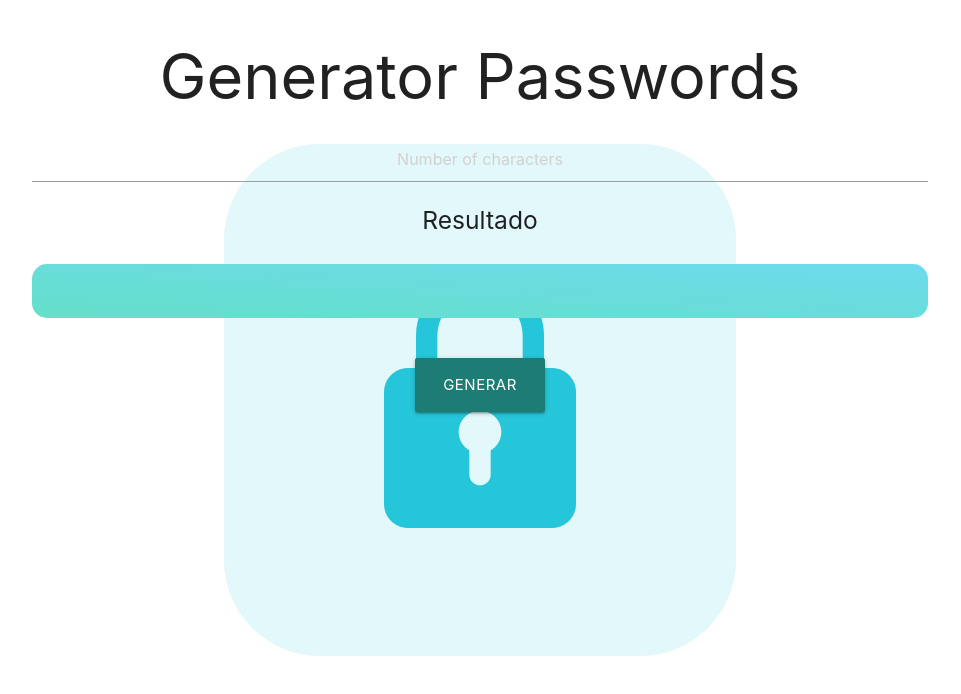
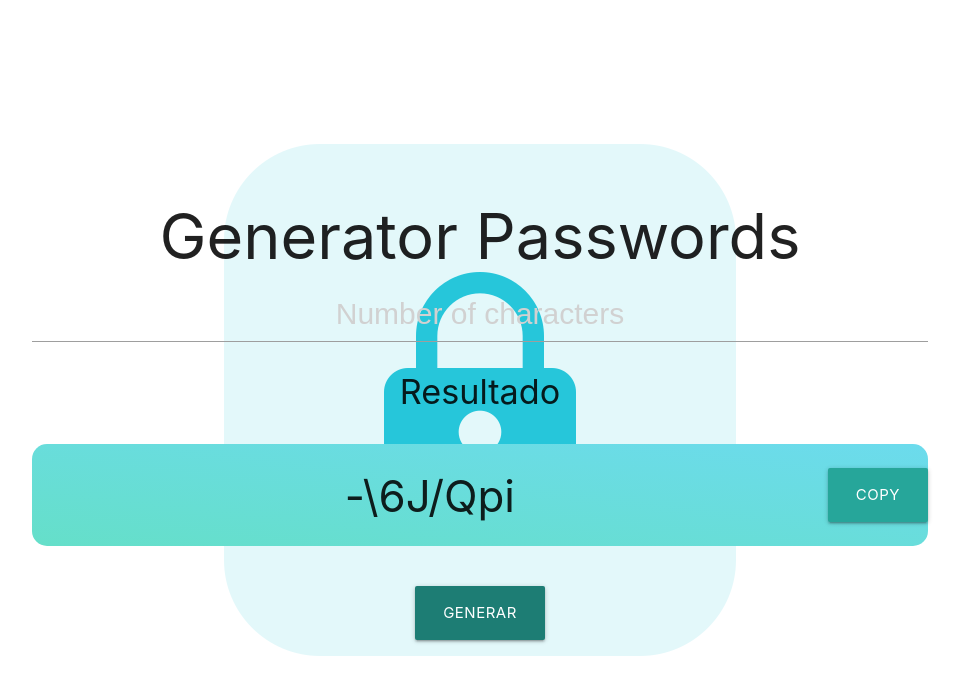
Before and after one commit to XantX/GeneratedPassword, an Electron app: page src/views/index.html in a window 1280 px wide. Both pictures are taken after a click on the button "GENERAR". Shown: the whole page, without its empty margins (160-1121 px from the left). Drawn offline with nearby package versions, Linux system fonts and the light colour scheme.

Commit message:
Se valido los caracteres Se implemento boton de copiado

```diff
--- a/src/views/css/styles.css
+++ b/src/views/css/styles.css
@@ -1,28 +1,42 @@
 body {
-  background:url("../images/padlock.png");
+  background: url("../images/padlock.png");
   background-position: center;
   background-repeat: no-repeat;
   height: 100vh;
   width: 100vw;
+  display: flex;
+  flex-direction: column;
+  justify-content: center;
 }
 .title {
-  display: flex;
   justify-content: center;
   text-align: center;
 }
 .inputCharacters {
-  display: flex;
   justify-content: center;
 }
-input {
+.inputCharacters input {
   text-align: center;
+  font-family: Arial;
+}
+input::placeholder {
+  font-size: 2rem;
 }
 .resultado {
   background: linear-gradient(to right top, #65dfc9, #6cdbed);
   border-radius: 1rem;
+  text-align: center;
   display: flex;
-  justify-content: center;
+  flex-direction: row;
+  justify-content: space-between;
+  align-items: center;
   margin: 20px auto 40px;
+}
+.resultado h3 {
+  flex: auto;
+}
+.resultado button {
+  margin-left: auto;
 }
 .botonSeccion {
   display: flex;
--- a/src/views/index.html
+++ b/src/views/index.html
@@ -19,15 +19,25 @@
         type="text"
         id="NumberCharacters"
         placeholder="Number of characters"
-        pattern="[0-9]+"
       />
     </div>
     <div class="container">
       <div class="subTitle">
-        <h5>Resultado</h5>
+        <h4>Resultado</h4>
       </div>
       <div class="resultado">
         <h3 id="password" style="margin-bottom: 25px"></h3>
+
+        <div class="tooltip">
+          <button
+            class="btn-large waves-effect waves-light"
+            onclick="myFunction()"
+            onmouseout="outFunc()"
+          >
+          Copy
+          </button>
+        </div>
+
       </div>
     </div>
     <div class="container botonSeccion">
--- a/src/views/sricpts/app.js
+++ b/src/views/sricpts/app.js
@@ -1,11 +1,10 @@
-const random = (Large) => {
+const random = (Large = 8) => {
   let completePassword = "";
   // Se tiene que verificar que caracteres no se quieren en el password
   for (var i = 0; i < Large; i++) {
-    const randomNumber = Math.floor(Math.random() * (126 - 33) + 33);
+    const randomNumber = Math.floor(Math.random() * (126 - 32) + 32);
     const charValueOfRandomNumber = String.fromCharCode(randomNumber);
     completePassword = completePassword + charValueOfRandomNumber;
-    console.log(charValueOfRandomNumber, randomNumber);
   }
   return completePassword;
 };
@@ -13,20 +12,46 @@ const random = (Large) => {
 const label = document.getElementById("NumberCharacters");
 label.addEventListener("keypress", (event) => {
   event.preventDefault();
-  let codeKey = event.keyCode;
+  const codeKey = event.keyCode;
   let valorKey = String.fromCharCode(codeKey);
   let KeyPressed = parseInt(valorKey);
-  if (KeyPressed) {
+  console.log(KeyPressed);
+  if (KeyPressed >= 0) {
     label.value += KeyPressed;
   }
 });
+
 // Se tiene que validar los caracteres
 function generated() {
   const numberOfCharacters = document.getElementById("NumberCharacters").value;
   const Character = parseInt(numberOfCharacters);
+  const passwordResultID = document.getElementById("password");
+
   if (Character) {
     const passwordComplete = random(Character);
-    const passwordResultID = document.getElementById("password");
+    passwordResultID.textContent = passwordComplete;
+  } else {
+    const passwordComplete = random();
     passwordResultID.textContent = passwordComplete;
   }
 }
+
+function myFunction() {
+  // Crea un campo de texto "oculto"
+  let aux = document.createElement("input");
+
+  // Asigna el contenido del elemento especificado al valor del campo
+  aux.setAttribute("value", document.getElementById("password").innerHTML);
+
+  // Añade el campo a la página
+  document.body.appendChild(aux);
+
+  // Selecciona el contenido del campo
+  aux.select();
+
+  // Copia el texto seleccionado
+  document.execCommand("copy");
+  alert("Copied the text: " + aux.value);
+  // Elimina el campo de la página
+  document.body.removeChild(aux);
+}
```
